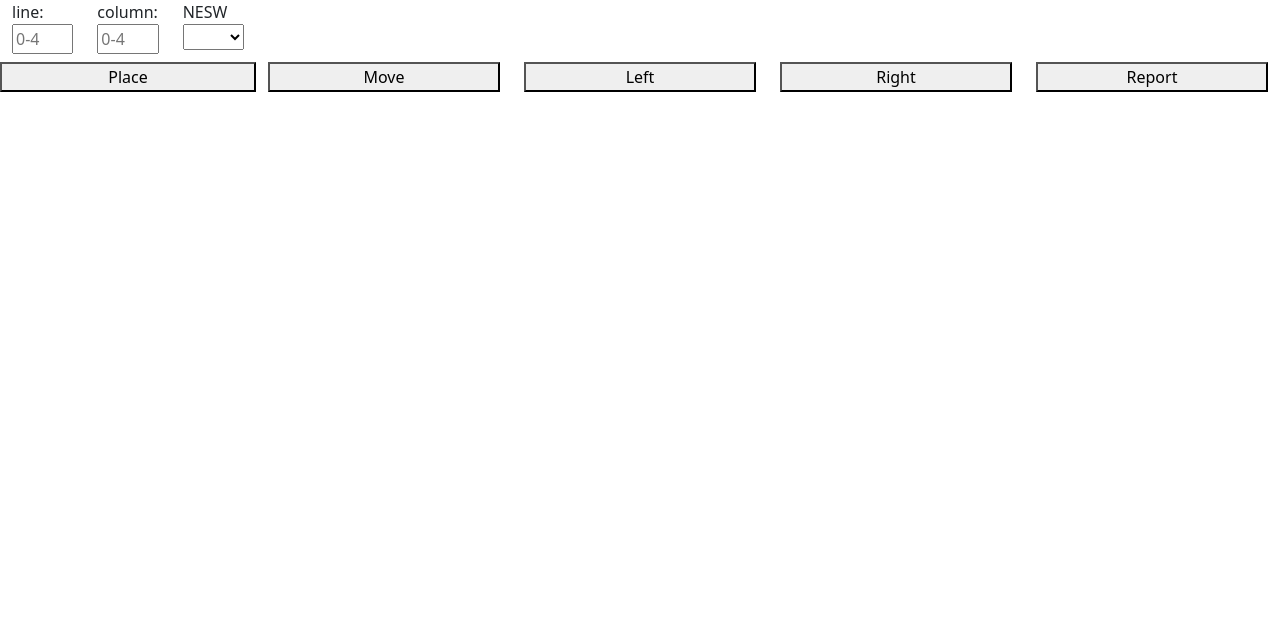
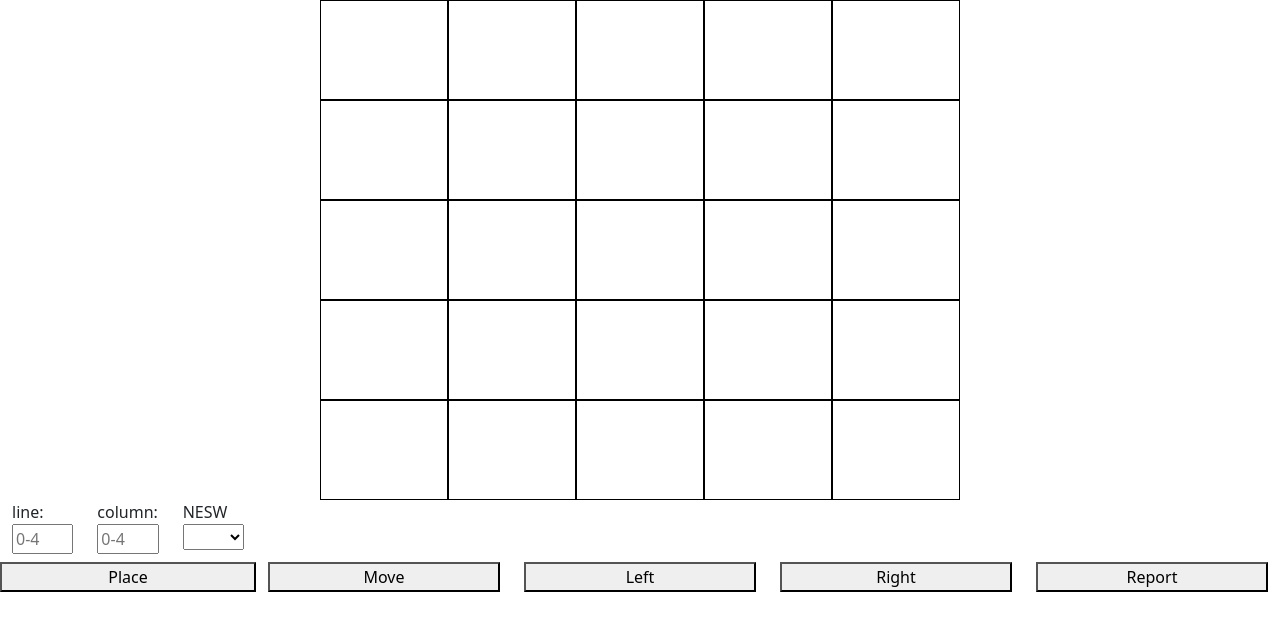
Before and after one commit to amaille91/toy-robot-simulator-frontend, a Vue app: page / in a window 1280 px wide. Shown: the top 630 px of the page. Built offline with nearby package versions, Linux system fonts and the light colour scheme.

Commit message:
creating the grid

```diff
--- a/index.html
+++ b/index.html
@@ -5,6 +5,7 @@
     <link rel="icon" href="/favicon.ico" />
     <meta name="viewport" content="width=device-width, initial-scale=1.0" />
     <title>Vite App</title>
+    <link type="stylesheet" href="/assets/base.css" />
   </head>
   <body>
     <div id="app"></div>
--- a/src/App.vue
+++ b/src/App.vue
@@ -1,6 +1,7 @@
 <script setup lang="ts">
 import Controls from './components/Controls.vue'
 import Report from './components/Report.vue'
+import RobotGrid from './components/RobotGrid.vue'
 </script>
 
 <template>
@@ -9,6 +10,7 @@ import Report from './components/Report.vue'
   </header>
 
   <main>
+    <RobotGrid />
     <Report />
     <Controls />
   </main>
--- a/src/assets/base.css
+++ b/src/assets/base.css
@@ -1,74 +1,11 @@
-/* color palette from <https://github.com/vuejs/theme> */
-:root {
-  --vt-c-white: #ffffff;
-  --vt-c-white-soft: #f8f8f8;
-  --vt-c-white-mute: #f2f2f2;
-
-  --vt-c-black: #181818;
-  --vt-c-black-soft: #222222;
-  --vt-c-black-mute: #282828;
-
-  --vt-c-indigo: #2c3e50;
-
-  --vt-c-divider-light-1: rgba(60, 60, 60, 0.29);
-  --vt-c-divider-light-2: rgba(60, 60, 60, 0.12);
-  --vt-c-divider-dark-1: rgba(84, 84, 84, 0.65);
-  --vt-c-divider-dark-2: rgba(84, 84, 84, 0.48);
-
-  --vt-c-text-light-1: var(--vt-c-indigo);
-  --vt-c-text-light-2: rgba(60, 60, 60, 0.66);
-  --vt-c-text-dark-1: var(--vt-c-white);
-  --vt-c-text-dark-2: rgba(235, 235, 235, 0.64);
+.robot-grid {
+  display: grid;
+  grid-template-rows: repeat(5, 1fr);
+  grid-template-columns: repeat(5, 1fr);
+  width: 50%;
 }
 
-/* semantic color variables for this project */
-:root {
-  --color-background: var(--vt-c-white);
-  --color-background-soft: var(--vt-c-white-soft);
-  --color-background-mute: var(--vt-c-white-mute);
-
-  --color-border: var(--vt-c-divider-light-2);
-  --color-border-hover: var(--vt-c-divider-light-1);
-
-  --color-heading: var(--vt-c-text-light-1);
-  --color-text: var(--vt-c-text-light-1);
-
-  --section-gap: 160px;
+.grid-place {
+  border: 1px solid black;
+  height: 100px;
 }
-
-@media (prefers-color-scheme: dark) {
-  :root {
-    --color-background: var(--vt-c-black);
-    --color-background-soft: var(--vt-c-black-soft);
-    --color-background-mute: var(--vt-c-black-mute);
-
-    --color-border: var(--vt-c-divider-dark-2);
-    --color-border-hover: var(--vt-c-divider-dark-1);
-
-    --color-heading: var(--vt-c-text-dark-1);
-    --color-text: var(--vt-c-text-dark-2);
-  }
-}
-
-*,
-*::before,
-*::after {
-  box-sizing: border-box;
-  margin: 0;
-  position: relative;
-  font-weight: normal;
-}
-
-body {
-  min-height: 100vh;
-  color: var(--color-text);
-  background: var(--color-background);
-  transition: color 0.5s, background-color 0.5s;
-  line-height: 1.6;
-  font-family: Inter, -apple-system, BlinkMacSystemFont, 'Segoe UI', Roboto, Oxygen, Ubuntu,
-    Cantarell, 'Fira Sans', 'Droid Sans', 'Helvetica Neue', sans-serif;
-  font-size: 15px;
-  text-rendering: optimizeLegibility;
-  -webkit-font-smoothing: antialiased;
-  -moz-osx-font-smoothing: grayscale;
-}
--- /dev/null
+++ b/src/components/RobotGrid.vue
@@ -0,0 +1,41 @@
+<script lang="ts">
+import {controller} from './controller.js'
+export default {
+}
+</script>
+
+<template>
+    <div class="robot-grid m-auto">
+      <div class="grid-place w-100"></div>
+      <div class="grid-place"></div>
+      <div class="grid-place"></div>
+      <div class="grid-place"></div>
+      <div class="grid-place"></div>
+
+      <div class="grid-place"></div>
+      <div class="grid-place"></div>
+      <div class="grid-place"></div>
+      <div class="grid-place"></div>
+      <div class="grid-place"></div>
+
+      <div class="grid-place"></div>
+      <div class="grid-place"></div>
+      <div class="grid-place"></div>
+      <div class="grid-place"></div>
+      <div class="grid-place"></div>
+
+      <div class="grid-place"></div>
+      <div class="grid-place"></div>
+      <div class="grid-place"></div>
+      <div class="grid-place"></div>
+      <div class="grid-place"></div>
+
+      <div class="grid-place"></div>
+      <div class="grid-place"></div>
+      <div class="grid-place"></div>
+      <div class="grid-place"></div>
+      <div class="grid-place"></div>
+    </div>
+</template>
+
+<style scoped src="../assets/base.css"></style>
```
Also changed, not shown: src/components/icons/IconCommunity.vue (deleted, +0 -12 lines), src/components/icons/IconDocumentation.vue (deleted, +0 -12 lines), src/components/icons/IconEcosystem.vue (deleted, +0 -12 lines), src/components/icons/IconSupport.vue (deleted, +0 -12 lines), src/components/icons/IconTooling.vue (deleted, +0 -19 lines), src/assets/logo.svg (deleted).
